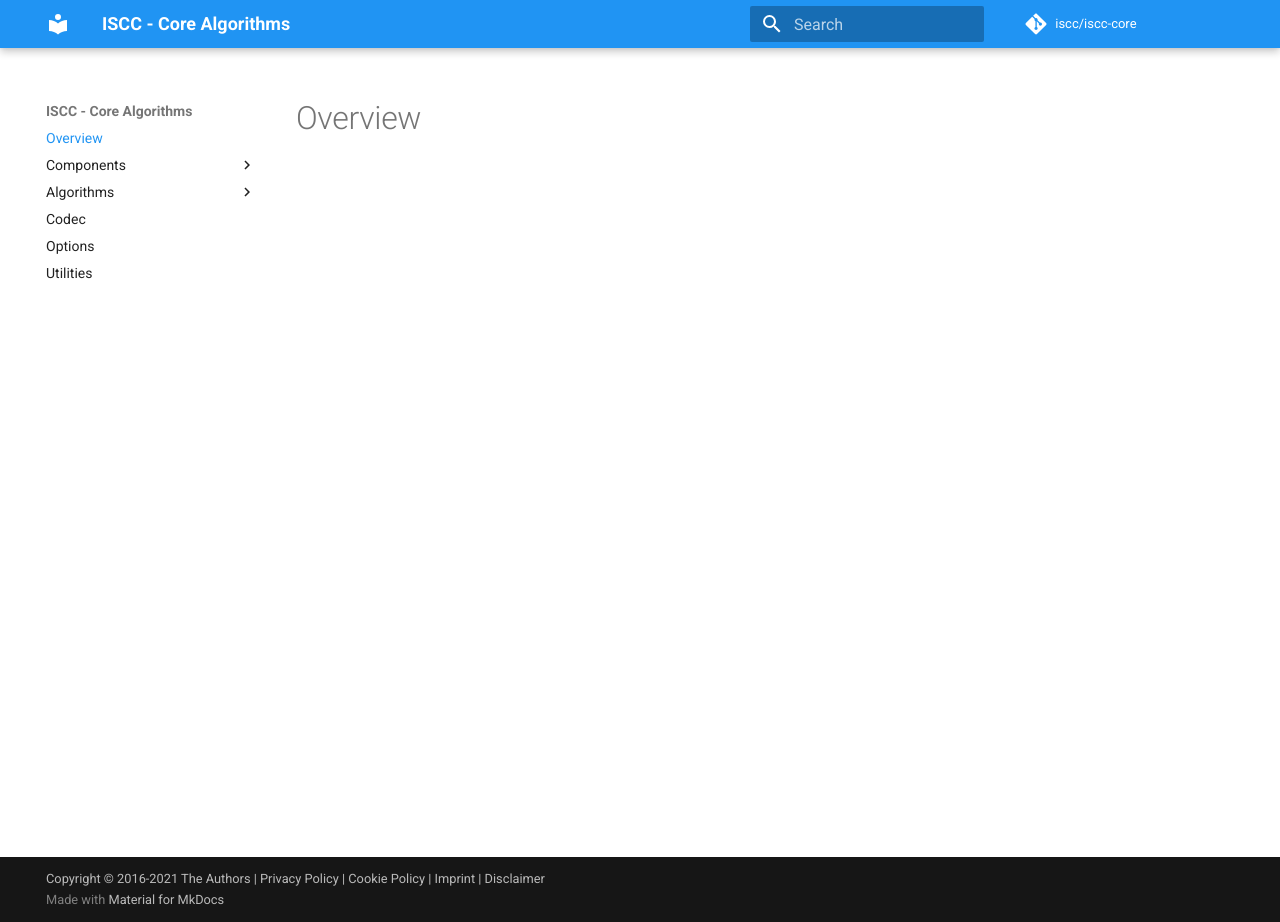
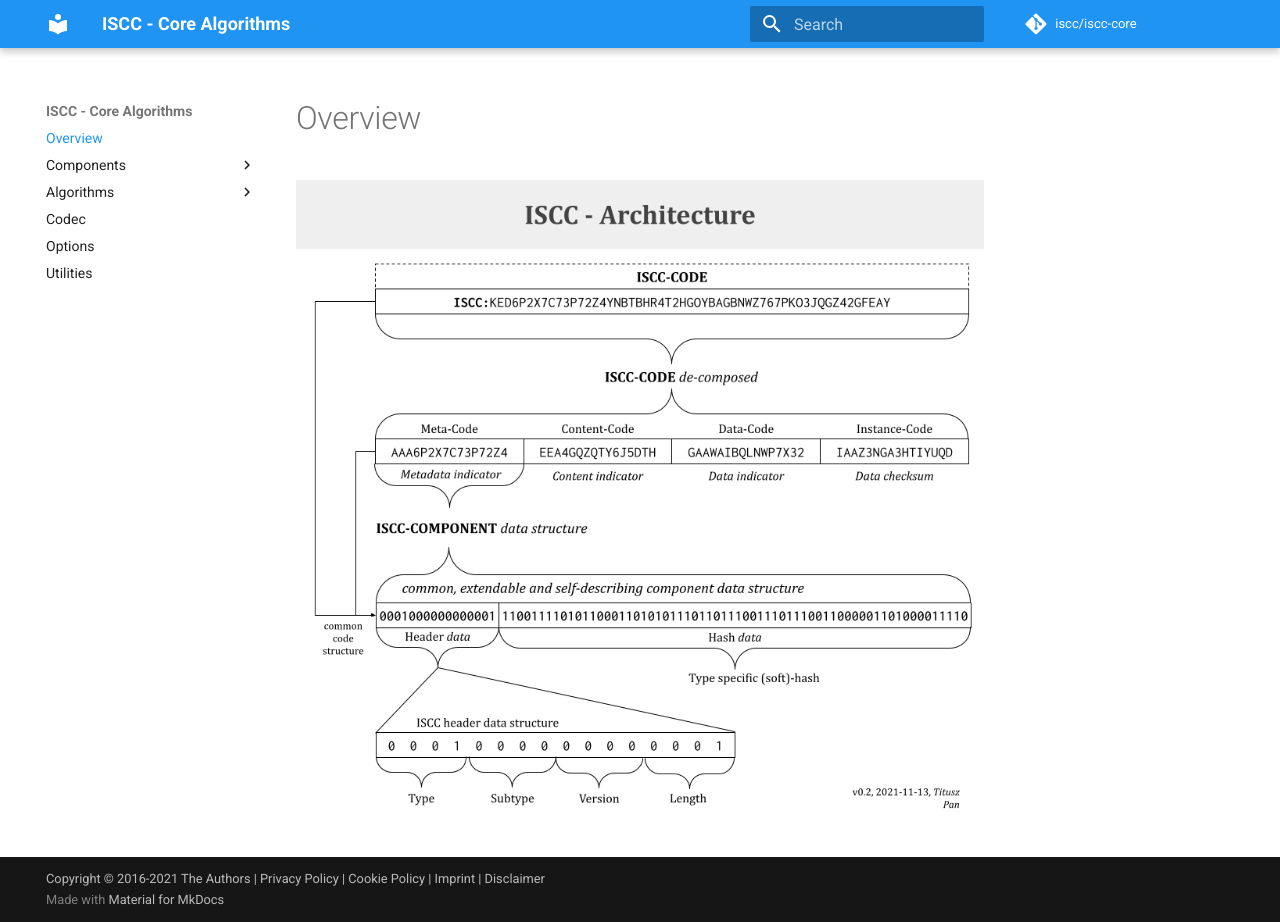
Before and after one commit to iscc/iscc-core, an MkDocs documentation site: the page built from docs/index.md, in a window 1280 px wide and 922 px high. Built offline with MkDocs 1.6.1 and Material for MkDocs 9.7.7, drawn with Linux system fonts in a browser that asks for light colours; comment, search, counter and statistics services are not loaded.

Commit message:
Add overview image to docs.

```diff
--- a/docs/index.md
+++ b/docs/index.md
@@ -1 +1,3 @@
 # Overview
+
+![ISCC Architecture](images/iscc-architecture.png)
```
